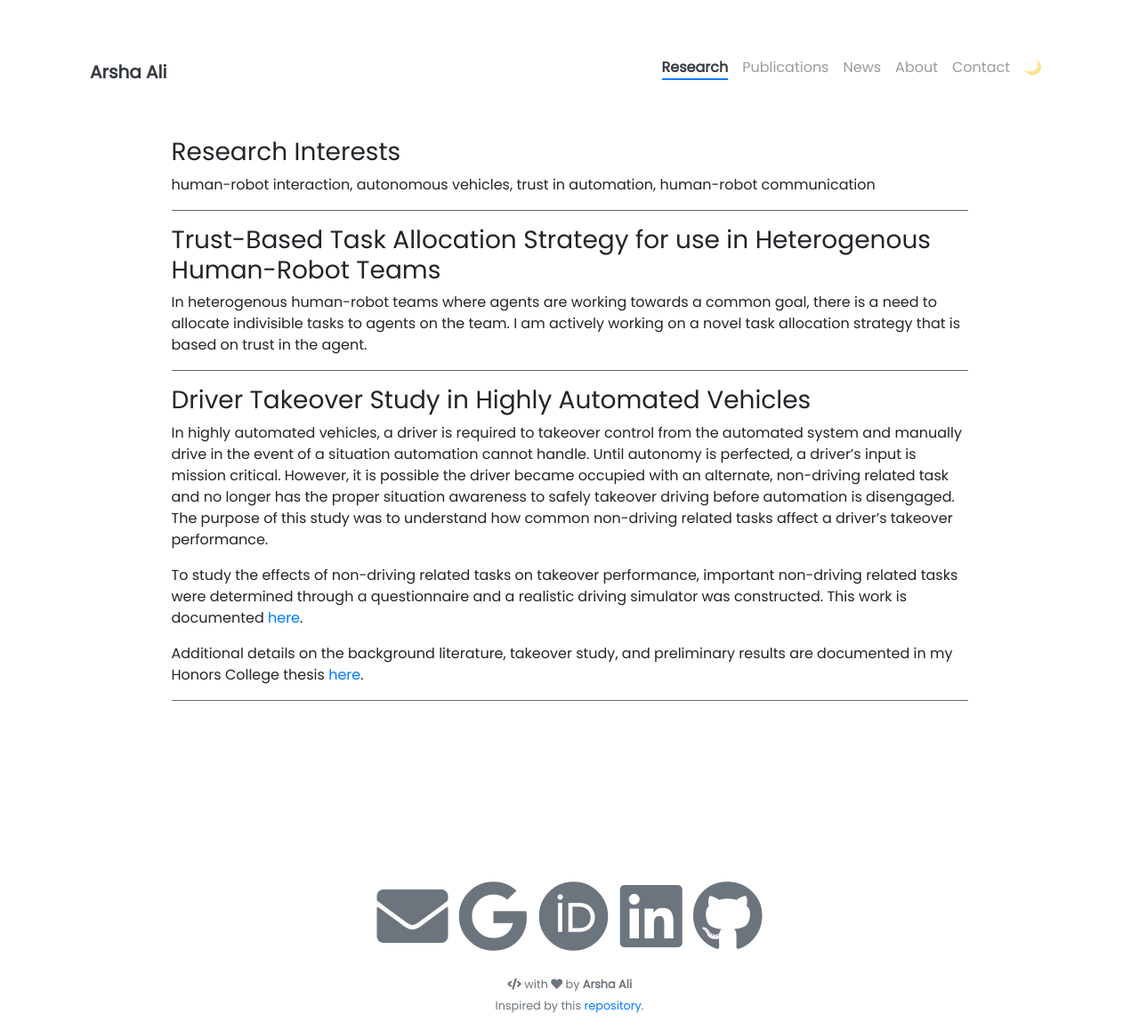
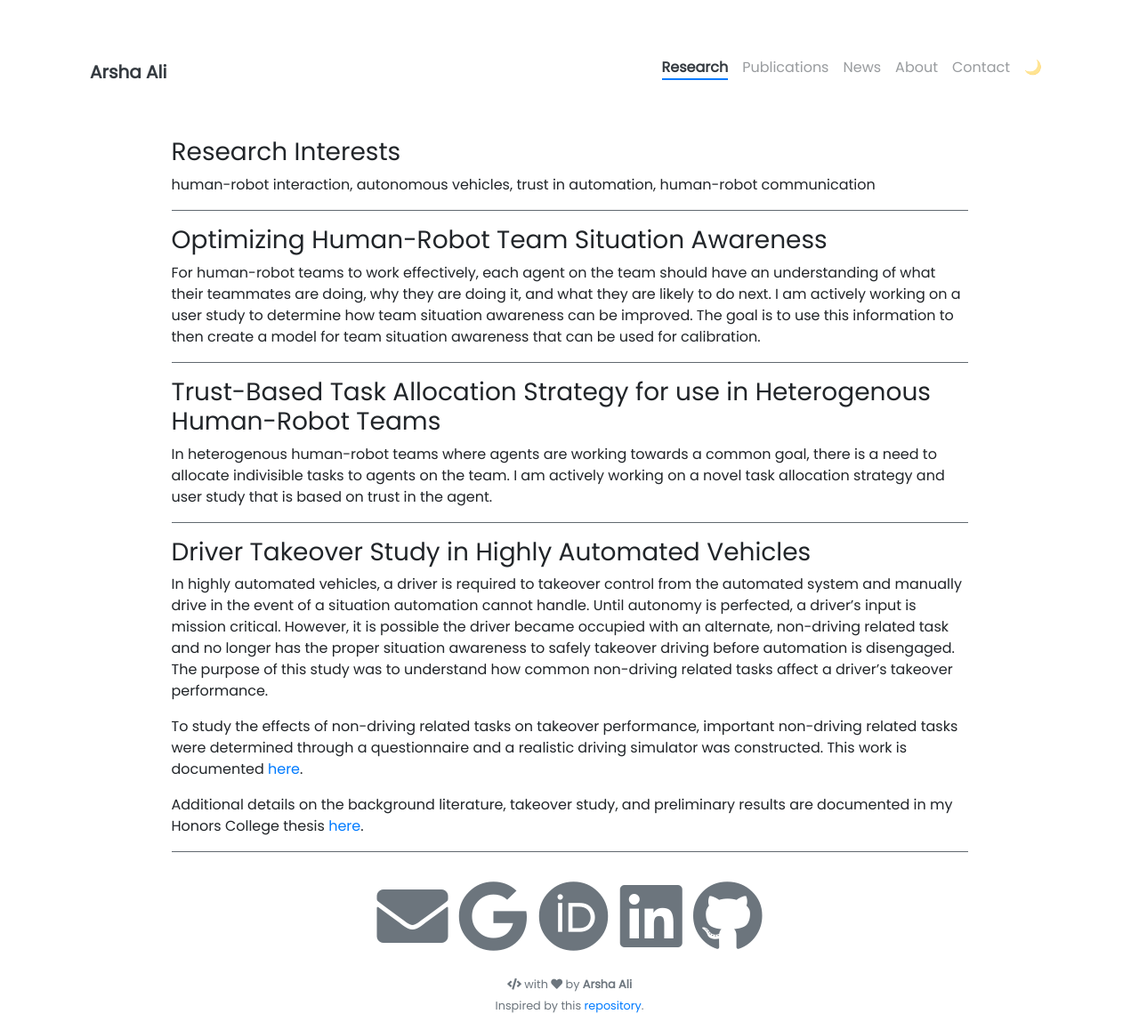
Before and after one commit to arshaali/arshaali.github.io, a Jekyll site: the page built from pages/research.md, in a window 1280 px wide and 1158 px high. Shown: the whole window at 89% size. Built offline with Jekyll 4.4.1, drawn with Linux system fonts in a browser that asks for light colours; nearby versions of some CDN libraries.

Commit message:
Update research.md

```diff
--- a/pages/research.md
+++ b/pages/research.md
@@ -12,9 +12,16 @@ human-robot interaction, autonomous vehicles, trust in automation, human-robot c
 
 ---
 
+### Optimizing Human-Robot Team Situation Awareness
+
+For human-robot teams to work effectively, each agent on the team should have an understanding of what their teammates are doing, why they are doing it, and what they are likely to do next. I am actively working on a user study to determine how team situation awareness can be improved. The goal is to use this information to then create a model for team situation awareness that can be used for calibration.
+
+
+---
+
 ### Trust-Based Task Allocation Strategy for use in Heterogenous Human-Robot Teams
 
-In heterogenous human-robot teams where agents are working towards a common goal, there is a need to allocate indivisible tasks to agents on the team. I am actively working on a novel task allocation strategy that is based on trust in the agent.
+In heterogenous human-robot teams where agents are working towards a common goal, there is a need to allocate indivisible tasks to agents on the team. I am actively working on a novel task allocation strategy and user study that is based on trust in the agent.
 
 
 ---
```
